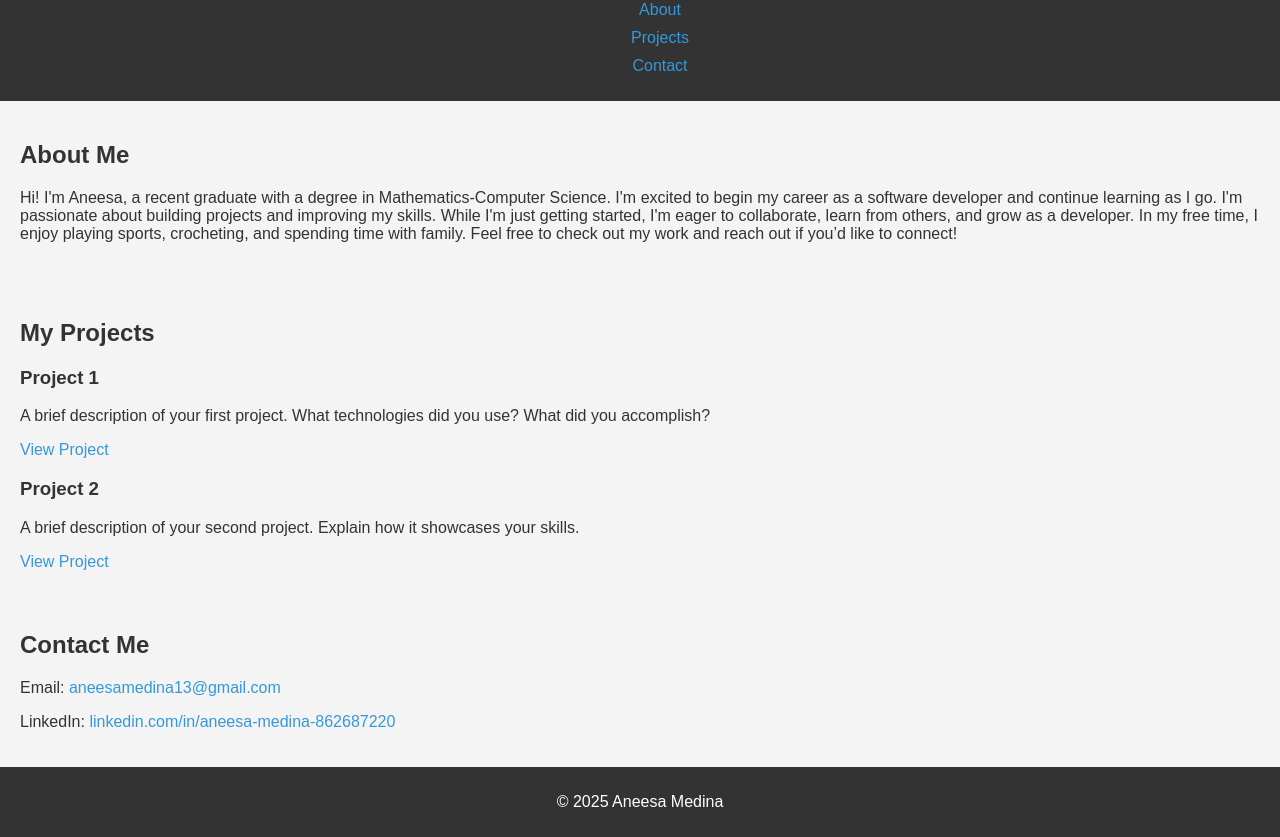
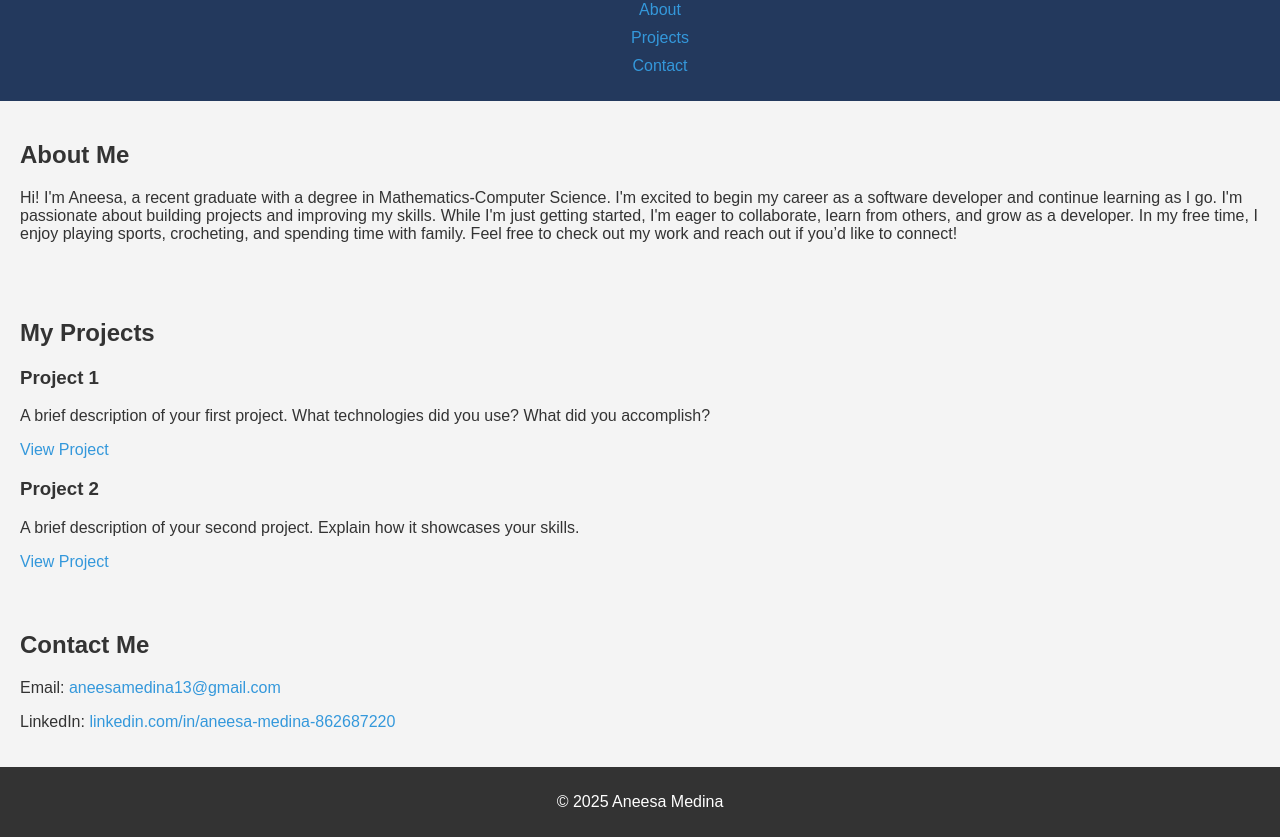
Before and after one commit to aneesamedina/aneesamedina.github.io, a plain HTML site: page index.html in a window 1280 px wide. Shown: the part 53-890 px from the top of the page. Drawn offline with Linux system fonts and the light colour scheme.

Commit message:
Update style.css

```diff
--- a/css/style.css
+++ b/css/style.css
@@ -6,7 +6,7 @@ body {
   color: #333;
 }
 header {
-  background-color: #333;
+  background-color: #23395d;
   color: white;
   padding: 10px;
   text-align: center;
```
